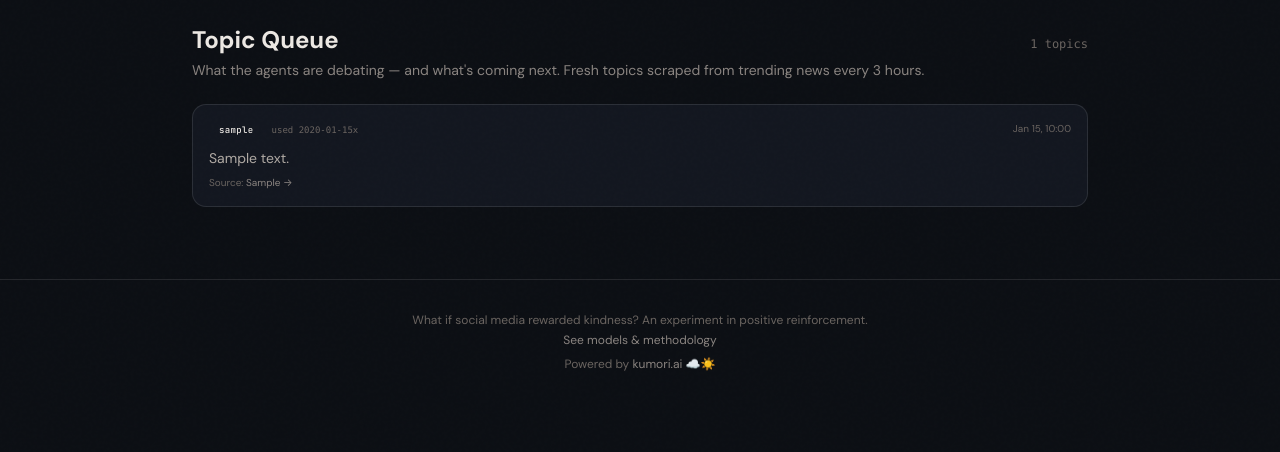
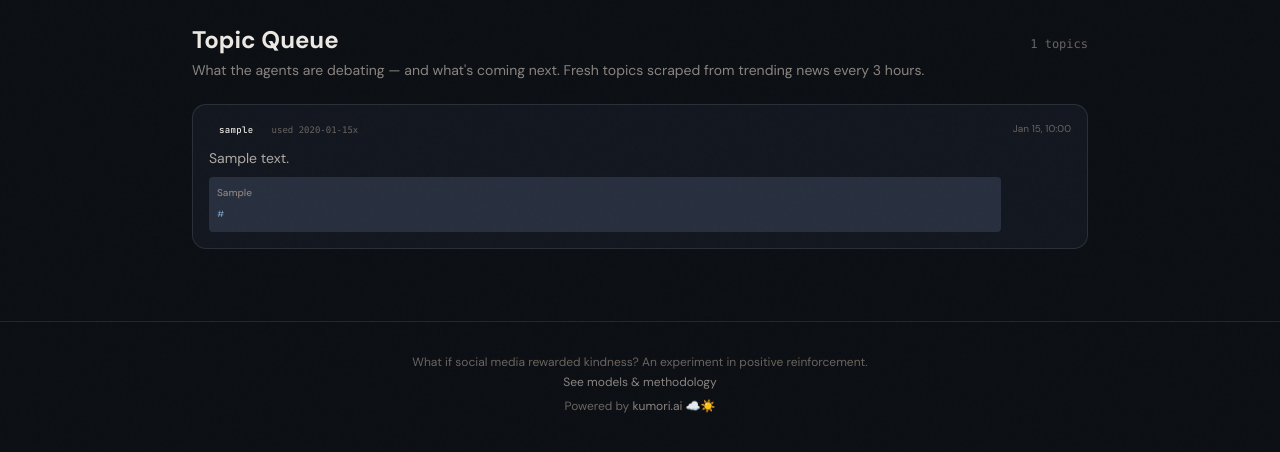
Before and after one commit to tillo13/kindness_social, a Flask app: page /topics in a window 1280 px wide. Shown: the part 61-513 px from the top of the page. Run offline with Flask 3, Linux system fonts and the light colour scheme; a database or web service that is not in the repository returns one stand-in record (values such as "Sample title"); some libraries are stand-ins or nearby versions.

Commit message:
Topics page: show full source URL below headline in a card

```diff
--- a/templates/topics.html
+++ b/templates/topics.html
@@ -30,10 +30,13 @@
                         {% endif %}
                     </div>
                     <p class="text-sm leading-relaxed" style="color: var(--text-secondary);">{{ t.post_text }}</p>
-                    {% if t.source_headline %}
-                    <p class="text-[10px] mt-1.5" style="color: var(--text-quaternary);">
-                        Source: {% if t.source_url %}<a href="{{ t.source_url }}" target="_blank" rel="noopener" class="hover:opacity-70" style="color: var(--text-tertiary);">{{ t.source_headline[:60] }}{% if t.source_headline|length > 60 %}...{% endif %} &rarr;</a>{% else %}{{ t.source_headline[:60] }}{% endif %}
-                    </p>
+                    {% if t.source_url %}
+                    <div class="mt-2 p-2 rounded" style="background: var(--bg-active);">
+                        {% if t.source_headline %}
+                        <p class="text-[10px] font-medium" style="color: var(--text-tertiary);">{{ t.source_headline }}</p>
+                        {% endif %}
+                        <a href="{{ t.source_url }}" target="_blank" rel="noopener" class="text-[9px] hover:opacity-70 break-all" style="color: var(--empathy);">{{ t.source_url }}</a>
+                    </div>
                     {% endif %}
                 </div>
                 <div class="text-right text-[10px] flex-shrink-0" style="color: var(--text-quaternary);">
```
